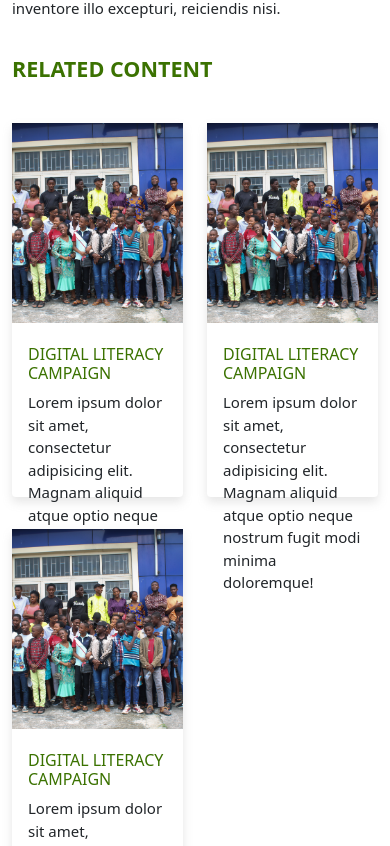
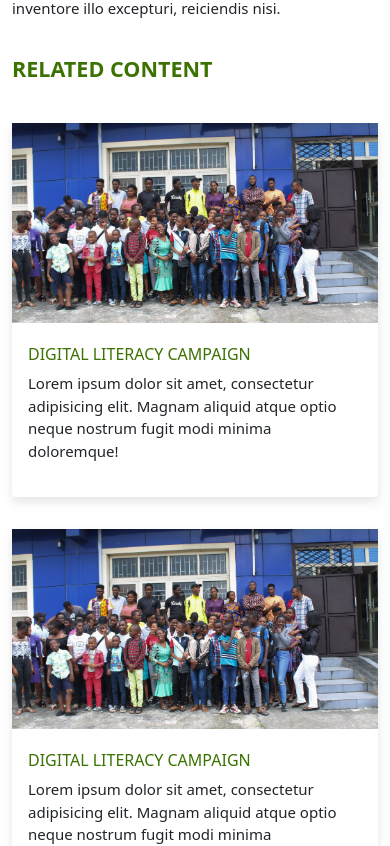
Before and after one commit to cedarsdevteam/official_cedars, a React (Create React App) app in the folder cedars-productivity-centre/: page /blog in a window 390 px wide. Shown: the part 2240-3086 px from the top of the page. Built offline with nearby package versions, Linux system fonts and the light colour scheme.

Commit message:
assessments complete

```diff
--- a/cedars-productivity-centre/src/components/BlogContent/SubBlog/style.css
+++ b/cedars-productivity-centre/src/components/BlogContent/SubBlog/style.css
@@ -150,3 +150,10 @@
         max-width: 96%;
     }
 }
+
+
+@media(max-width: 567px) {
+    #Blog .blog-content .blog-card-content-row{
+        grid-template-columns: repeat(1, 1fr);
+    }
+}
```
